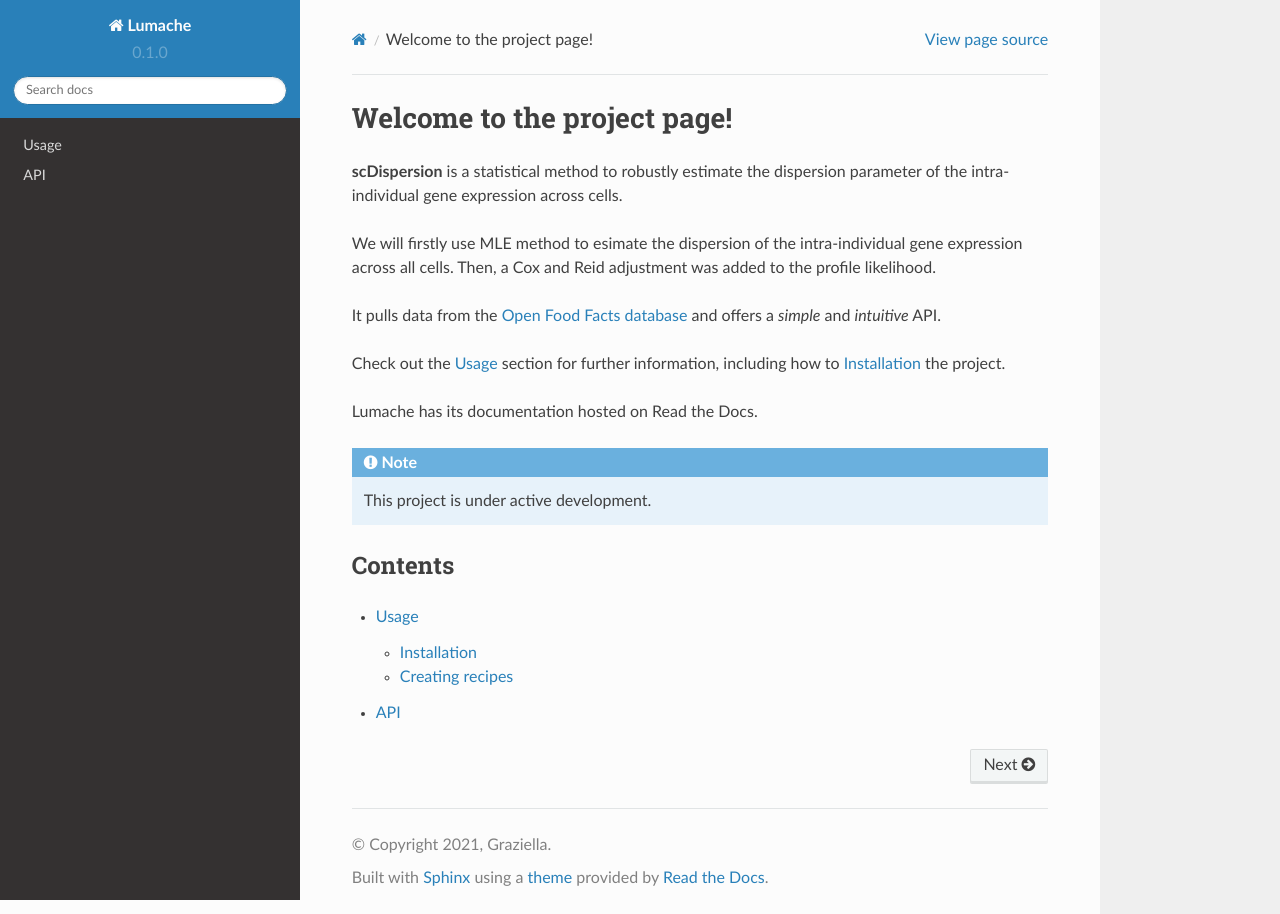
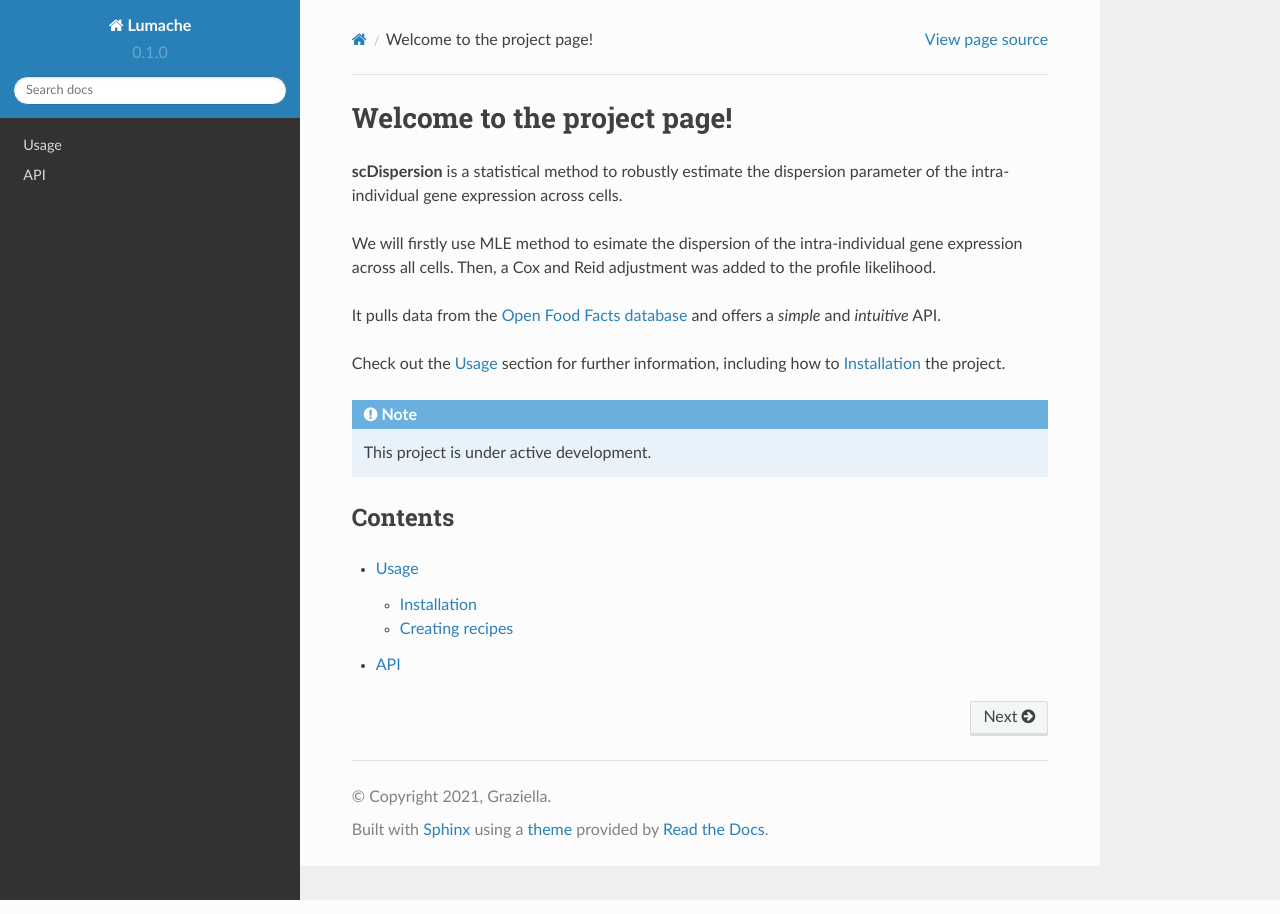
Before and after one commit to alexxue81/Estimate-the-dispersion, a Sphinx documentation site: the page built from docs/source/index.rst, in a window 1280 px wide. Built offline with Sphinx 7.4.7 and the Read the Docs theme 2.0.0, drawn with Linux system fonts in a browser that asks for light colours.

Commit message:
Revert "Update index.rst"

```diff
--- a/docs/source/index.rst
+++ b/docs/source/index.rst
@@ -11,8 +11,6 @@ and offers a *simple* and *intuitive* API.
 Check out the :doc:`usage` section for further information, including
 how to :ref:`installation` the project.
 
-Lumache has its documentation hosted on Read the Docs.
-
 .. note::
 
    This project is under active development.
```
